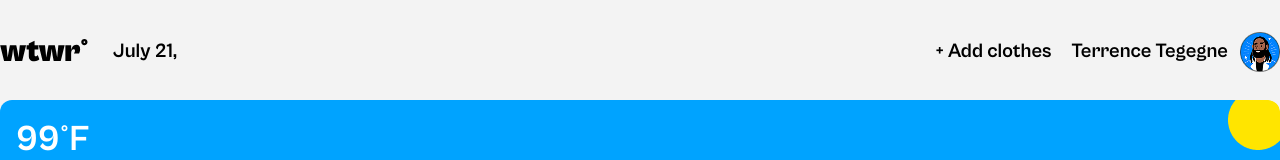
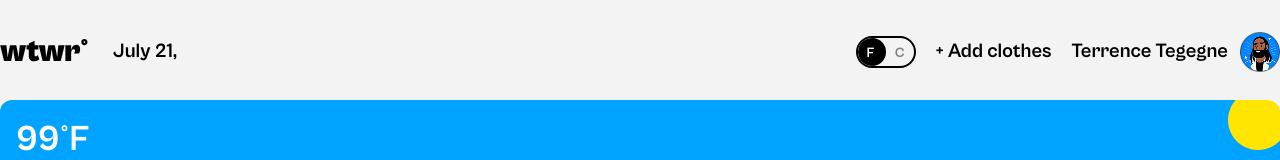
Before and after one commit to shanekelsey/se_project_react, a React (Vite) app: page / in a window 1280 px wide. Shown: the top 160 px of the page. Built offline with nearby package versions, Linux system fonts and the light colour scheme; no server answers.

Commit message:
project 11 first commit

```diff
--- /dev/null
+++ b/src/components/AddItemModal/AddItemModal.jsx
@@ -0,0 +1,107 @@
+import "./AddItemModal.css";
+import ModalWithForm from "../ModalWithForm/ModalWithForm";
+import { useState } from "react";
+
+export default function AddItemModal({
+  isOpen,
+  activeModal,
+  closeModal,
+  onAddItemModalSubmit,
+}) {
+  const [name, setName] = useState("");
+  const [image, setImage] = useState("");
+  const [weather, setWeather] = useState("");
+
+  const handleNameChange = (e) => {
+    setName(e.target.value);
+  };
+
+  const handleImageChange = (e) => {
+    setImage(e.target.value);
+  };
+
+  const handleWeatherChange = (e) => {
+    setWeather(e.target.value);
+  };
+
+  const handleSubmit = (e) => {
+    e.preventDefault();
+    onAddItemModalSubmit({ name, image, weather });
+    setName("");
+    setImage("");
+    setWeather("");
+  };
+
+  return (
+    <ModalWithForm
+      title="New garment"
+      buttonText="Add garment"
+      activeModal={activeModal}
+      handleCloseModal={closeModal}
+      isOpen={isOpen}
+      onSubmit={handleSubmit}
+    >
+      <label htmlFor="name" className="modal__label">
+        Name{" "}
+        <input
+          type="text"
+          className="modal__input"
+          id="name"
+          placeholder="Name"
+          onChange={handleNameChange}
+          value={name}
+        />
+      </label>
+      <label htmlFor="imageUrl" className="modal__label">
+        Image{" "}
+        <input
+          type="url"
+          className="modal__input"
+          id="imageUrl"
+          placeholder="Image URL"
+          onChange={handleImageChange}
+          value={image}
+        />
+      </label>
+      <fieldset className="modal__radio-buttons">
+        <legend className="modal__legend">Select the weather type:</legend>
+        <label htmlFor="hot" className="modal__label modal__label_type_radio">
+          <input
+            id="hot"
+            name="radio"
+            type="radio"
+            className="modal__radio-input"
+            value="hot"
+            onChange={handleWeatherChange}
+            checked={weather === "hot"}
+          />
+          Hot
+        </label>
+        <label htmlFor="warm" className="modal__label modal__label_type_radio">
+          <input
+            id="warm"
+            name="radio"
+            type="radio"
+            className="modal__radio-input"
+            value="warm"
+            onChange={handleWeatherChange}
+            checked={weather === "warm"}
+          />
+          Warm
+        </label>
+        <label htmlFor="cold" className="modal__label modal__label_type_radio">
+          <input
+            id="cold"
+            name="radio"
+            type="radio"
+            className="modal__radio-input"
+            value="cold"
+            onChange={handleWeatherChange}
+            checked={weather === "cold"}
+          />
+          Cold
+        </label>
+      </fieldset>
+    </ModalWithForm>
+  );
+}
--- a/src/components/App/App.jsx
+++ b/src/components/App/App.jsx
@@ -7,6 +7,9 @@ import Main from "../Main/Main";
 import ModalWithForm from "../ModalWithForm/ModalWithForm";
 import ItemModal from "../ItemModal/ItemModal";
 import { getWeather, filterWeatherData } from "../../utils/weatherApi";
+import CurrentTemperatureUnitContext from "../../contexts/CurrentTemperatureUnitContext";
+import AddItemModal from "../AddItemModal/AddItemModal";
+import { defaultClothingItems } from "../../utils/constants";
 
 function App() {
   const [weatherData, setWeatherData] = useState({
@@ -14,8 +17,15 @@ function App() {
     temp: { F: 99, C: 99 },
     city: "",
   });
+
   const [activeModal, setActiveModal] = useState("");
   const [selectedCard, setSelectedCard] = useState({});
+  const [currentTemperatureUnit, setCurrentTemperatureUnit] = useState("F");
+  const [clothingItems, setClothingItems] = useState(defaultClothingItems);
+
+  const handleToggleSwitchChange = () => {
+    setCurrentTemperatureUnit(currentTemperatureUnit === "F" ? "C" : "F");
+  };
 
   const handleCardClick = (card) => {
     setActiveModal("preview");
@@ -30,6 +40,14 @@ function App() {
     setActiveModal("");
   };
 
+  const handleAddItemModalSubmit = ({ name, image, weather }) => {
+    setClothingItems((previousItems) => [
+      { name, link: image, weather },
+      ...previousItems,
+    ]);
+    closeModal();
+  };
+
   useEffect(() => {
     getWeather(coordinates, APIkey)
       .then((data) => {
@@ -40,73 +58,24 @@ function App() {
   }, []);
 
   return (
+    <CurrentTemperatureUnitContext.Provider
+      value={{ currentTemperatureUnit, handleToggleSwitchChange }}
+    >
       <div className="app">
         <div className="app__content">
           <Header handleAddClick={handleAddClick} weatherData={weatherData} />
-        <Main weatherData={weatherData} handleCardClick={handleCardClick} />
+          <Main
+            weatherData={weatherData}
+            handleCardClick={handleCardClick}
+            clothingItems={clothingItems}
+          />
         </div>
-      <ModalWithForm
-        title="New garment"
-        buttonText="Add garment"
+        <AddItemModal
+          isOpen={activeModal === "add-garment"}
           activeModal={activeModal}
-        handleCloseModal={closeModal}
-        isOpen={activeModal === "add-garment"}
-      >
-        <label htmlFor="name" className="modal__label">
-          Name{" "}
-          <input
-            type="text"
-            className="modal__input"
-            id="name"
-            placeholder="Name"
+          closeModal={closeModal}
+          onAddItemModalSubmit={handleAddItemModalSubmit}
         />
-        </label>
-        <label htmlFor="imageUrl" className="modal__label">
-          Image{" "}
-          <input
-            type="url"
-            className="modal__input"
-            id="imageUrl"
-            placeholder="Image URL"
-          />
-        </label>
-        <fieldset className="modal__radio-buttons">
-          <legend className="modal__legend">Select the weather type:</legend>
-          <label htmlFor="hot" className="modal__label modal__label_type_radio">
-            <input
-              id="hot"
-              name="radio"
-              type="radio"
-              className="modal__radio-input"
-            />
-            Hot
-          </label>
-          <label
-            htmlFor="warm"
-            className="modal__label modal__label_type_radio"
-          >
-            <input
-              id="warm"
-              name="radio"
-              type="radio"
-              className="modal__radio-input"
-            />
-            Warm
-          </label>
-          <label
-            htmlFor="cold"
-            className="modal__label modal__label_type_radio"
-          >
-            <input
-              id="cold"
-              name="radio"
-              type="radio"
-              className="modal__radio-input"
-            />
-            Cold
-          </label>
-        </fieldset>
-      </ModalWithForm>
         <ItemModal
           isOpen={activeModal === "preview"}
           activeModal={activeModal}
@@ -114,6 +83,7 @@ function App() {
           handleCloseModal={closeModal}
         />
       </div>
+    </CurrentTemperatureUnitContext.Provider>
   );
 }
 
--- a/src/components/Header/Header.css
+++ b/src/components/Header/Header.css
@@ -5,6 +5,7 @@
   font-weight: bold;
   font-size: 20px;
   line-height: 24px;
+  justify-content: space-between;
 }
 
 .header__add-clothes-btn {
@@ -28,8 +29,19 @@
   margin: 0;
 }
 
+.header__wrapper-left {
+  display: flex;
+  align-items: center;
+}
+
+.header__wrapper-right {
+  display: flex;
+  align-items: center;
+  gap: 20px;
+}
+
 .header__add-clothes-btn {
-  margin: 0 20px 0 auto;
+  margin: 0;
 }
 
 .header__user-container {
--- a/src/components/Header/Header.jsx
+++ b/src/components/Header/Header.jsx
@@ -1,6 +1,8 @@
 import "./Header.css";
 import logo from "../../assets/logo.svg";
 import avatar from "../../assets/avatar.png";
+import ToggleSwitch from "../ToggleSwitch/ToggleSwitch";
+
 function Header({ handleAddClick, weatherData }) {
   const currentDate = new Date().toLocaleString("default", {
     month: "long",
@@ -9,10 +11,14 @@ function Header({ handleAddClick, weatherData }) {
 
   return (
     <header className="header">
+      <div className="header__wrapper-left">
         <img className="header__logo" src={logo} alt="logo" />
         <p className="header__date-and-location">
           {currentDate}, {weatherData.city}
         </p>
+      </div>
+      <div className="header__wrapper-right">
+        <ToggleSwitch />
         <button
           onClick={handleAddClick}
           type="button"
@@ -24,6 +30,7 @@ function Header({ handleAddClick, weatherData }) {
           <p className="header__username">Terrence Tegegne</p>
           <img src={avatar} alt="Terrence Tegegne" className="header__avatar" />
         </div>
+      </div>
     </header>
   );
 }
--- a/src/components/Main/Main.jsx
+++ b/src/components/Main/Main.jsx
@@ -3,17 +3,21 @@ import WeatherCard from "../WeatherCard/WeatherCard";
 import { defaultClothingItems } from "../../utils/constants";
 import ItemCard from "../ItemCard/ItemCard";
 import Footer from "../Footer/Footer";
+import { useContext } from "react";
+import CurrentTemperatureUnitContext from "../../contexts/CurrentTemperatureUnitContext";
 
-function Main({ weatherData, handleCardClick }) {
+function Main({ weatherData, handleCardClick, clothingItems }) {
+  const { currentTemperatureUnit } = useContext(CurrentTemperatureUnitContext);
   return (
     <main>
       <WeatherCard weatherData={weatherData} />
       <section className="cards">
         <p className="cards__text">
-          Today is {weatherData.temp.F} &deg; F / You may want to wear:
+          Today is {weatherData.temp[currentTemperatureUnit]} &deg;{" "}
+          {currentTemperatureUnit} / You may want to wear:
         </p>
         <ul className="cards__list">
-          {defaultClothingItems
+          {clothingItems
             .filter((item) => {
               return item.weather === weatherData.type;
             })
--- a/src/components/ModalWithForm/ModalWithForm.jsx
+++ b/src/components/ModalWithForm/ModalWithForm.jsx
@@ -8,6 +8,7 @@ function ModalWithForm({
   activeModal,
   handleCloseModal,
   isOpen,
+  onSubmit,
 }) {
   return (
     <div className={`modal ${isOpen ? "modal_opened" : ""}`}>
@@ -20,7 +21,7 @@ function ModalWithForm({
         >
           <img className="modal_close-img" src={closeButton} alt="close" />
         </button>
-        <form className="modal__form" action="">
+        <form onSubmit={onSubmit} className="modal__form" action="">
           {children}
           <button type="submit" className="modal__submit">
             {buttonText}
--- /dev/null
+++ b/src/components/ToggleSwitch/ToggleSwitch.css
@@ -0,0 +1,45 @@
+.toggle-switch {
+  width: 56px;
+  height: 28px;
+  border: 2px solid black;
+  border-radius: 20px;
+  overflow: hidden;
+  cursor: pointer;
+  position: relative;
+}
+
+.toggle-switch__checkbox {
+  opacity: 0;
+}
+
+.toggle-switch__circle {
+  width: 28px;
+  height: 28px;
+  background-color: black;
+  position: absolute;
+  border-radius: 50%;
+  left: 0;
+  transition: all 0.5s;
+}
+.toggle-switch__text {
+  position: absolute;
+  color: gray;
+  top: 3px;
+  font-size: 14px;
+}
+
+.toggle-switch__text_F {
+  left: 9px;
+}
+
+.toggle-switch__text_C {
+  right: 9px;
+}
+
+.toggle-switch__checkbox:checked ~ .toggle-switch__circle {
+  left: 28px;
+}
+
+.toggle-switch__text_color_white {
+  color: white;
+}
--- /dev/null
+++ b/src/components/ToggleSwitch/ToggleSwitch.jsx
@@ -0,0 +1,37 @@
+import { useContext } from "react";
+import "./ToggleSwitch.css";
+import CurrentTemperatureUnitContext from "../../contexts/CurrentTemperatureUnitContext";
+
+export default function ToggleSwitch() {
+  const { handleToggleSwitchChange, currentTemperatureUnit } = useContext(
+    CurrentTemperatureUnitContext
+  );
+  return (
+    <label className="toggle-switch">
+      <input
+        onChange={handleToggleSwitchChange}
+        type="checkbox"
+        className="toggle-switch__checkbox"
+      />
+      <span className="toggle-switch__circle"></span>
+      <span
+        className={`toggle-switch__text toggle-switch__text_F ${
+          currentTemperatureUnit === "F"
+            ? "toggle-switch__text_color_white"
+            : ""
+        }`}
+      >
+        F
+      </span>
+      <span
+        className={`toggle-switch__text toggle-switch__text_C ${
+          currentTemperatureUnit === "C"
+            ? "toggle-switch__text_color_white"
+            : ""
+        }`}
+      >
+        C
+      </span>
+    </label>
+  );
+}
--- a/src/components/WeatherCard/WeatherCard.jsx
+++ b/src/components/WeatherCard/WeatherCard.jsx
@@ -1,11 +1,19 @@
 import "./WeatherCard.css";
 import sunny from "../../assets/sunny.png";
+import { useContext } from "react";
+import CurrentTemperatureUnitContext from "../../contexts/CurrentTemperatureUnitContext";
 
 function WeatherCard({ weatherData }) {
+  const { currentTemperatureUnit } = useContext(CurrentTemperatureUnitContext);
   return (
     <section className="weather-card">
-      <p className="weather-card__temp">{weatherData.temp.F}&deg;F</p>
-      <img src={sunny} alt="sunny" className="weather-card__image" />
+      <p className="weather-card__temp">
+        {currentTemperatureUnit === "F"
+          ? weatherData.temp.F
+          : weatherData.temp.C}
+        &deg;{currentTemperatureUnit}
+      </p>
+      <img src={sunny} alt="sunny-weather" className="weather-card__image" />
     </section>
   );
 }
--- /dev/null
+++ b/src/contexts/CurrentTemperatureUnitContext.jsx
@@ -0,0 +1,5 @@
+import { createContext } from "react";
+
+const CurrentTemperatureUnitContext = createContext();
+
+export default CurrentTemperatureUnitContext;
--- a/src/utils/weatherApi.js
+++ b/src/utils/weatherApi.js
@@ -13,7 +13,10 @@ export const getWeather = ({ latitude, longitude }, APIkey) => {
 export const filterWeatherData = (data) => {
   const result = {};
   result.city = data.name;
-  result.temp = { F: data.main.temp };
+  result.temp = {
+    F: Math.round(data.main.temp),
+    C: Math.round(((data.main.temp - 32) * 5) / 9),
+  };
   result.type = getWeatherType(result.temp.F);
 
   return result;
```
Also changed, not shown: src/components/AddItemModal/AddItemModal.css (added). Lines whose indentation alone changed are shown as unchanged.
